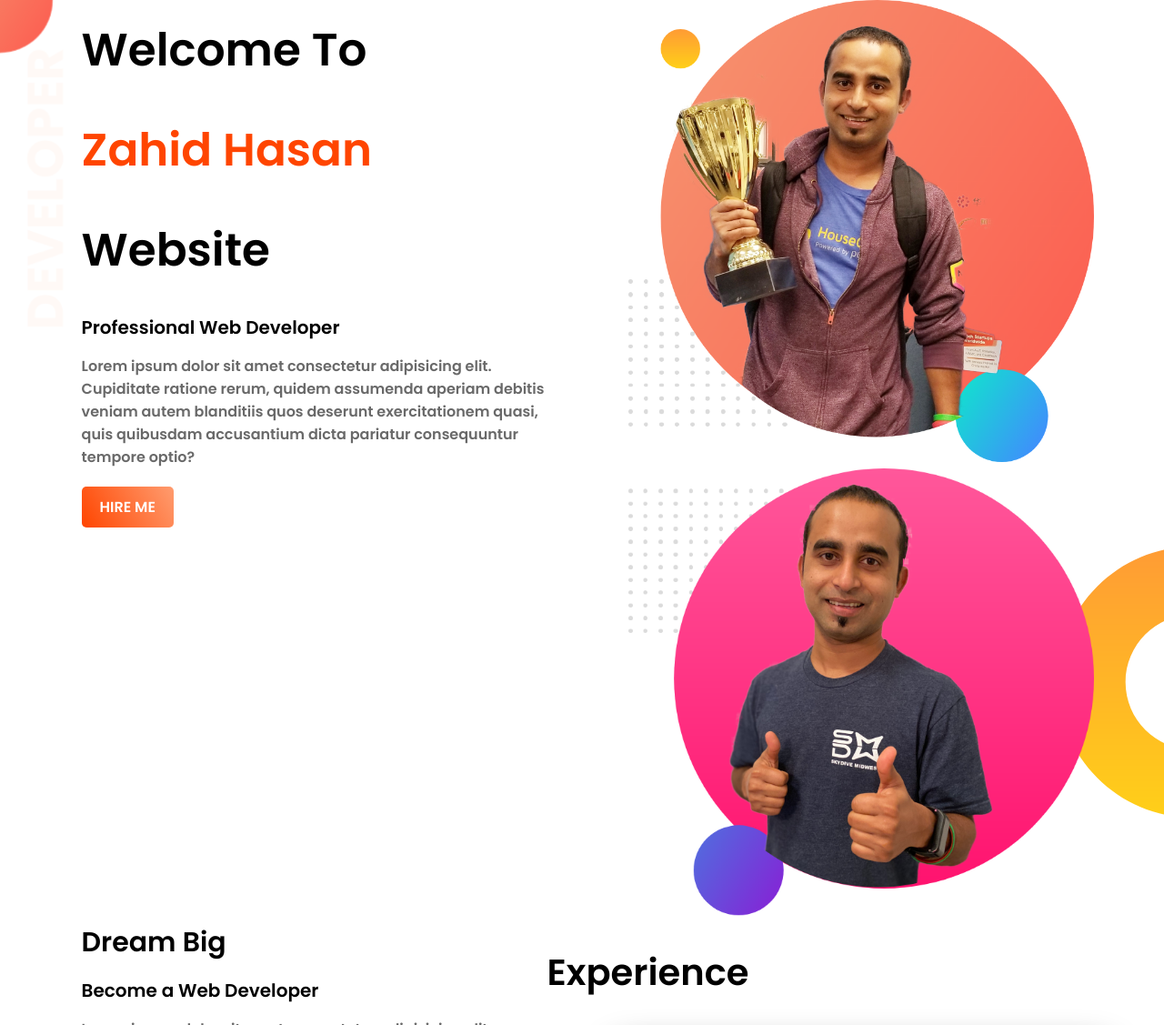
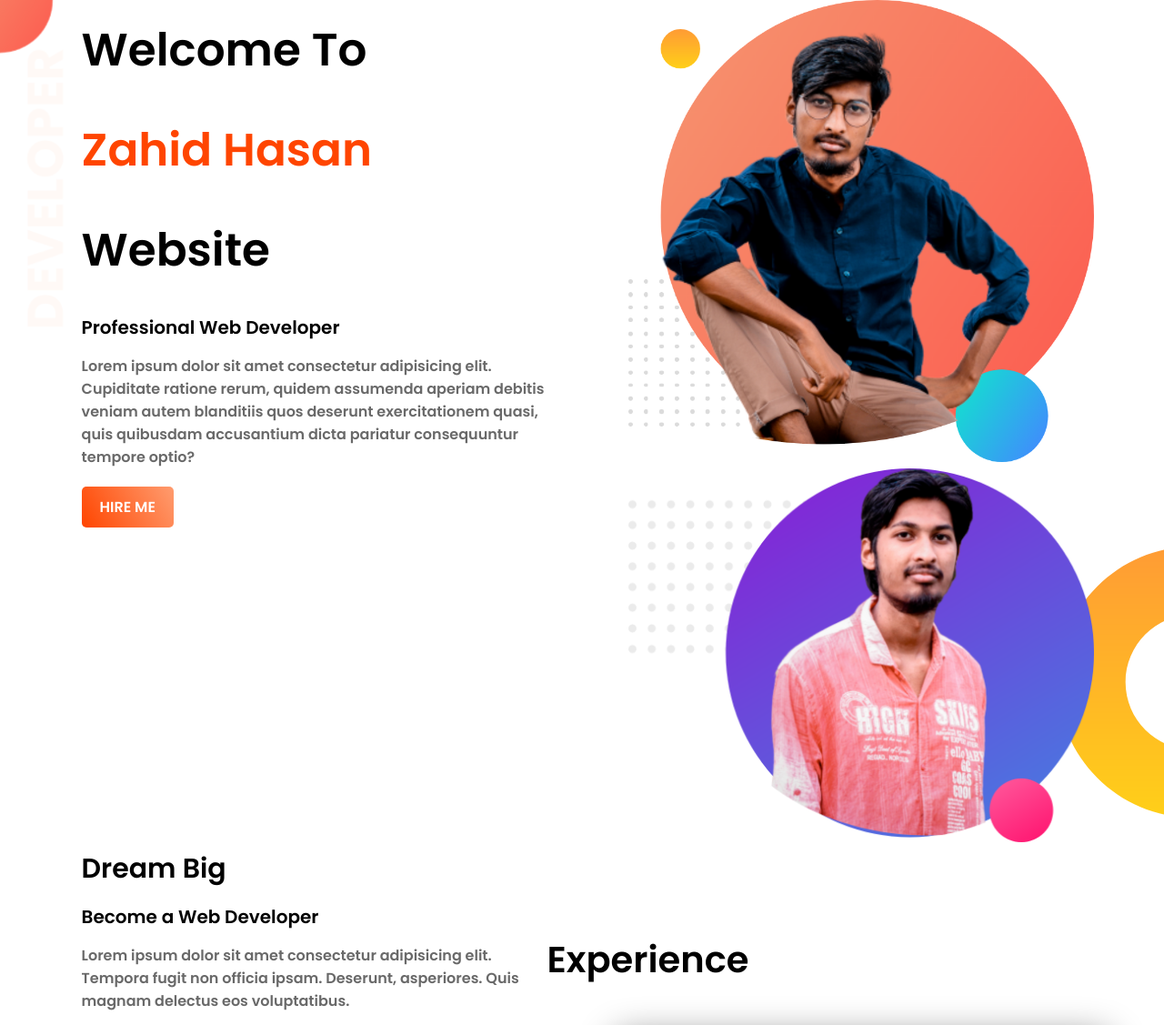
Before and after one commit to zahidhasan914181/my-portfolio, a plain HTML site: page index.html in a window 1280 px wide. Shown: the top 1127 px of the page at 91% size. Drawn offline with Linux system fonts and the light colour scheme.

Commit message:
again change

```diff
--- a/index.html
+++ b/index.html
@@ -17,12 +17,12 @@
             <a class="link-button" target="_blank" href="https://www.facebook.com/zahid.13aug1999/">HIRE ME</a>
         </div>
         <div class="half-width">
-            <img src="images/jhankar.png" alt="">
+            <img src="images/toppic.png" alt="">
         </div>
     </section>
     <section class="dream-big">
         <div class="half-width">
-            <img src="images/jhankar2.png" alt="">
+            <img src="images/dreampic.png" alt="">
         </div>
         <div class="half-width">
             <h2>Dream Big</h2>
```
Also changed, not shown: images/dreampic.png (added), images/toppic.png (added).
